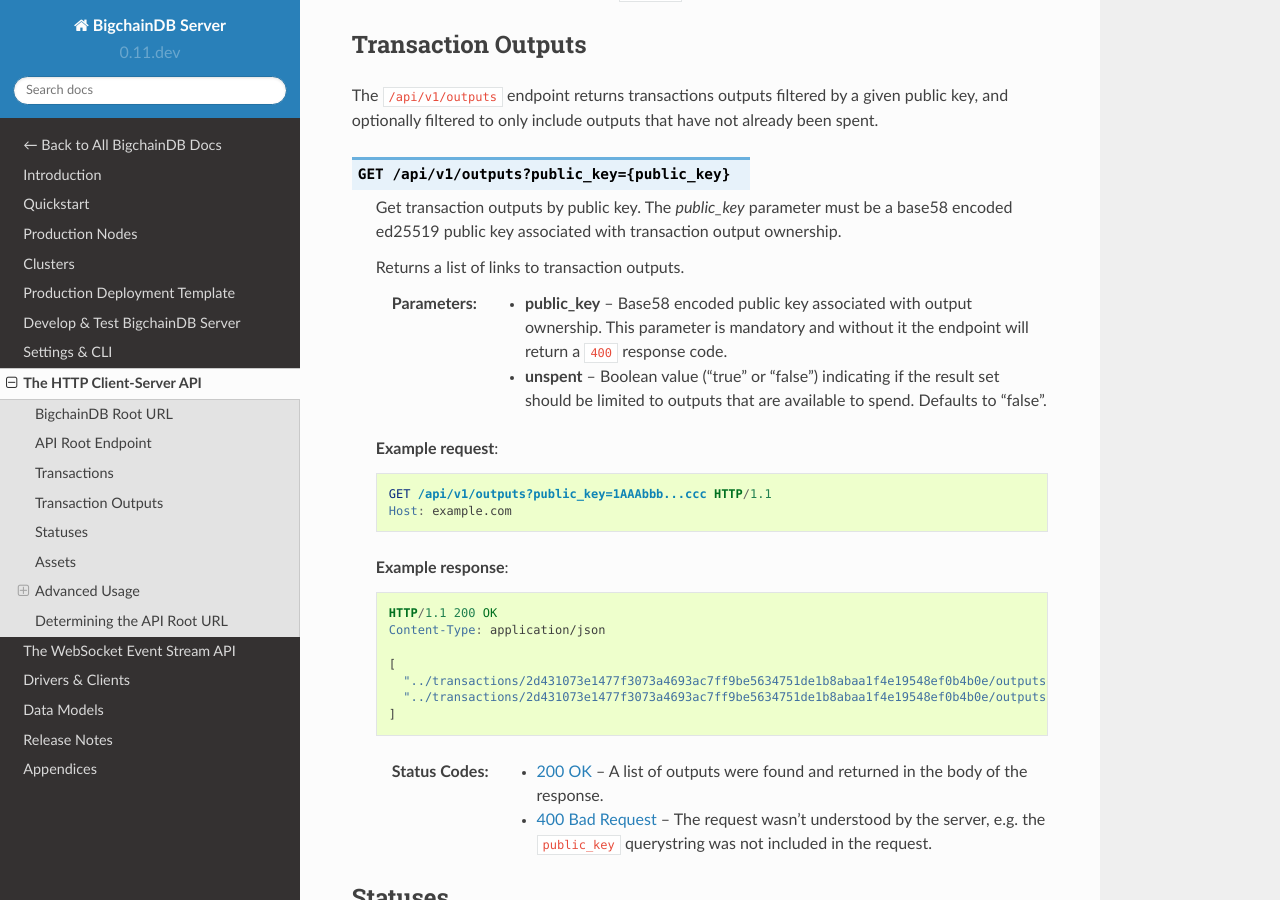
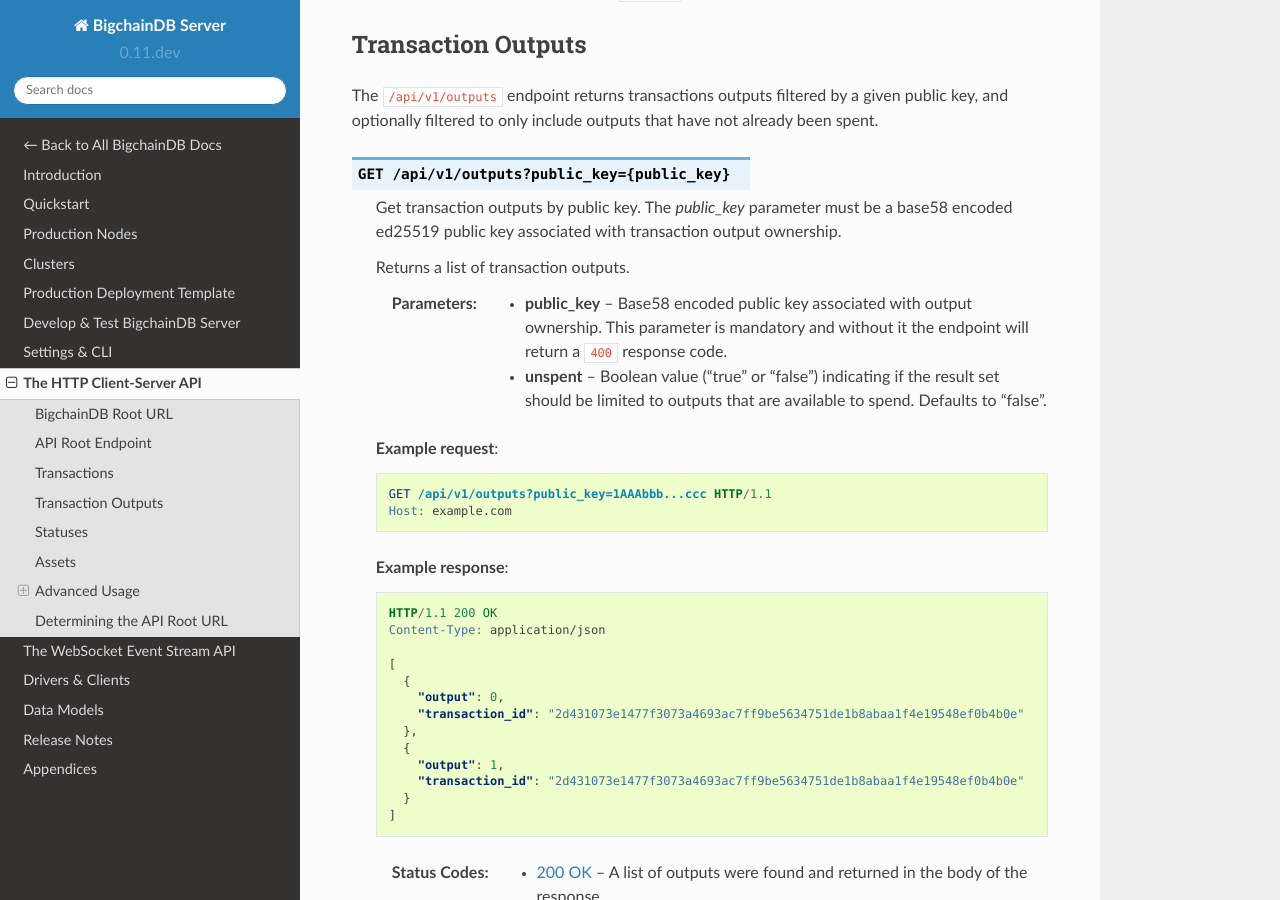
Before and after one commit to bigchaindb/bigchaindb, a Sphinx documentation site: the page built from docs/server/source/http-client-server-api.rst, in a window 1280 px wide and 900 px high, scrolled down 3528 px. Built offline with Sphinx 7.4.7 and the Read the Docs theme 2.0.0, drawn with Linux system fonts in a browser that asks for light colours; pages that are not in the unit, such as notebooks, are missing from menus.

Commit message:
outputs endpoint returns list of objects instead of links
- Updated documentation
- Updated tests

```diff
--- a/docs/server/source/http-client-server-api.rst
+++ b/docs/server/source/http-client-server-api.rst
@@ -176,7 +176,7 @@
    a base58 encoded ed25519 public key associated with transaction output
    ownership.
 
-   Returns a list of links to transaction outputs.
+   Returns a list of transaction outputs.
 
    :param public_key: Base58 encoded public key associated with output ownership. This parameter is mandatory and without it the endpoint will return a ``400`` response code.
    :param unspent: Boolean value ("true" or "false") indicating if the result set should be limited to outputs that are available to spend. Defaults to "false".
@@ -197,8 +197,14 @@
      Content-Type: application/json
 
      [
-       "../transactions/2d431073e1477f3073a4693ac7ff9be5634751de1b8abaa1f4e19548ef0b4b0e/outputs/0",
-       "../transactions/2d431073e1477f3073a4693ac7ff9be5634751de1b8abaa1f4e19548ef0b4b0e/outputs/1"
+       {
+         "output": 0,
+         "transaction_id": "2d431073e1477f3073a4693ac7ff9be5634751de1b8abaa1f4e19548ef0b4b0e"
+       },
+       {
+         "output": 1,
+         "transaction_id": "2d431073e1477f3073a4693ac7ff9be5634751de1b8abaa1f4e19548ef0b4b0e"
+       }
      ]
 
    :statuscode 200: A list of outputs were found and returned in the body of the response.
```
Also changed, not shown: 2 other files.
